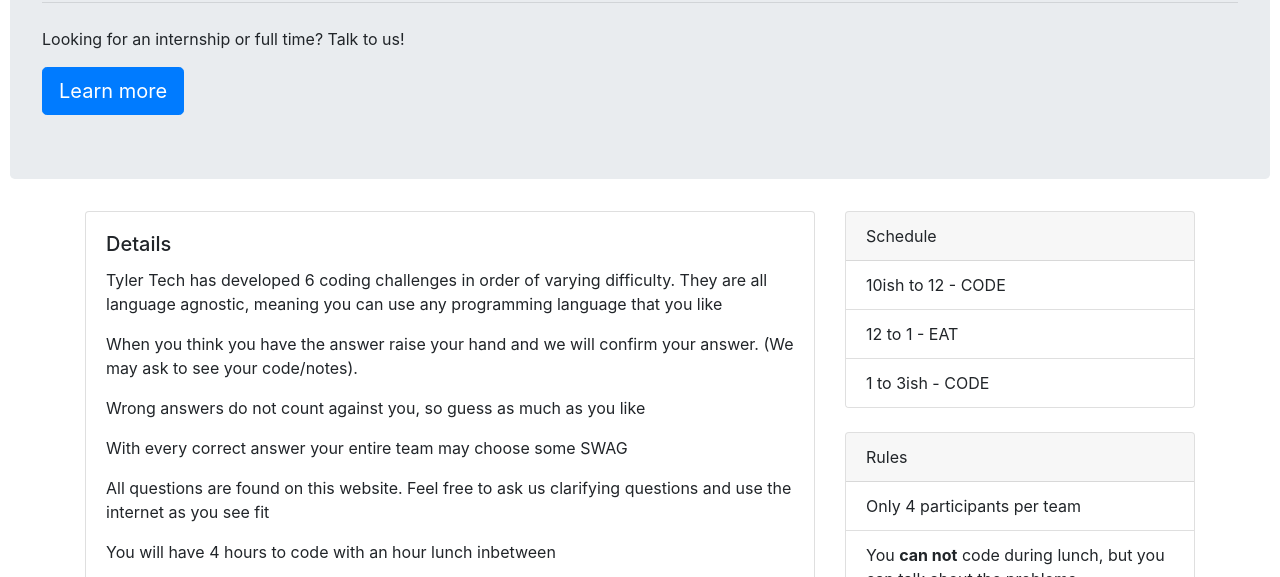
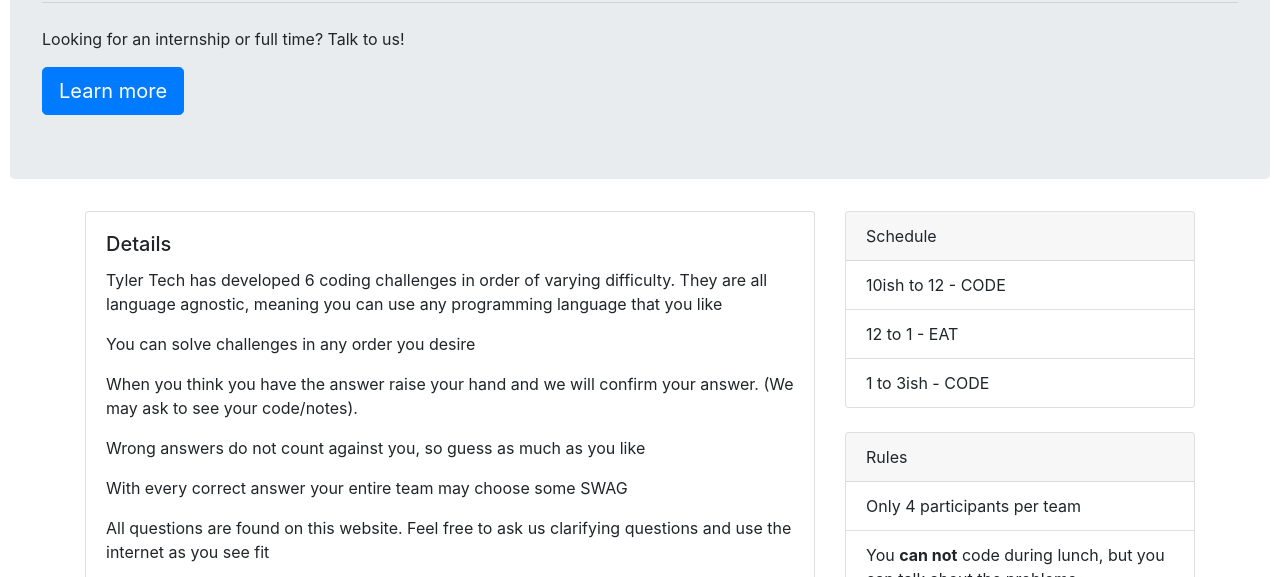
Before and after one commit to jerrod-crook/jerrod-crook.github.io, a plain HTML site: page index.html in a window 1280 px wide. Shown: the part 219-796 px from the top of the page. Drawn offline with nearby package versions, Linux system fonts and the light colour scheme.

Commit message:
add detail

```diff
--- a/index.html
+++ b/index.html
@@ -54,6 +54,7 @@
                 <div class="card-body">
                     <h5 class="card-title">Details</h5>
                     <p class="card-text">Tyler Tech has developed 6 coding challenges in order of varying difficulty. They are all language agnostic, meaning you can use any programming language that you like</p>
+                    <p class="card-text">You can solve challenges in any order you desire</p>
                     <p class="card-text">When you think you have the answer raise your hand and we will confirm your answer. (We may ask to see your code/notes).</p>
                     <p class="card-text">Wrong answers do not count against you, so guess as much as you like</p>
                     <p class="card-text">With every correct answer your entire team may choose some SWAG</p>
```
